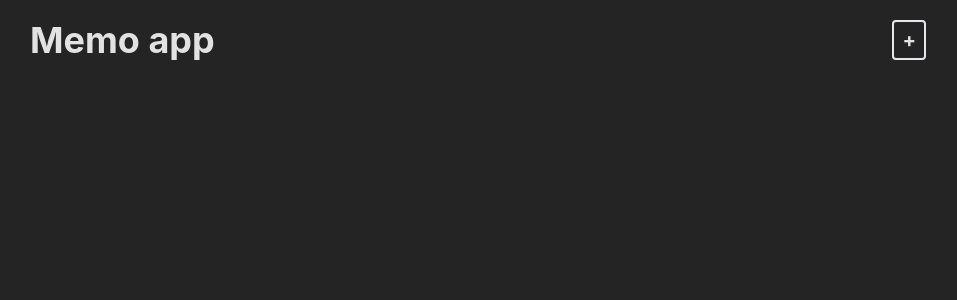
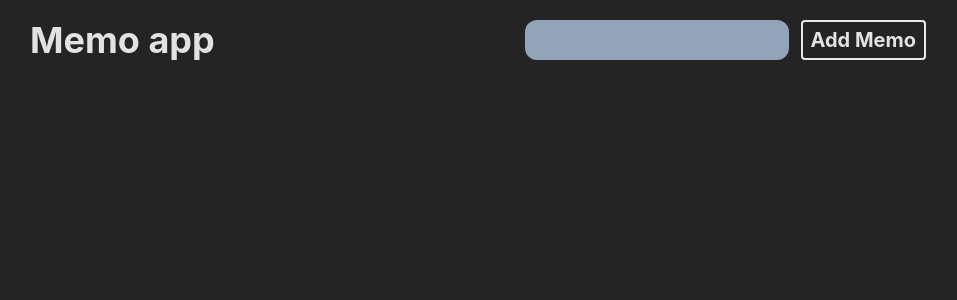
Before and after one commit to dewa-nanda/memo-app, a Vue app: page / in a window 1280 px wide. Shown: the top 300 px of the page, without its empty margins (162-1119 px from the left). Built offline with nearby package versions, Linux system fonts and the light colour scheme.

Commit message:
implement search using wathcers

```diff
--- a/src/App.vue
+++ b/src/App.vue
@@ -4,13 +4,16 @@
       Memo app
     </h1>
 
-    <button class="text-xl font-bold border-2 rounded px-2 py-1 hover:text-black hover:bg-white"
-      @click="toggleModal=true"
-    >+</button>
+    <div class="flex gap-3">
+      <input class="rounded-xl bg-slate-400 px-2" v-model="searchInput">
+      <button class="text-xl font-bold border-2 rounded px-2 py-1 hover:text-black hover:bg-white"
+        @click="toggleModal=true"
+      >Add Memo</button>
+    </div>
   </div>
 
   <div class="grid grid-cols-5 gap-4">
-    <div class="border-2 rounded-lg px-2 py-3 flex flex-col justify-between gap-2 h-[220px]" :style="{backgroundColor:memo.backgroundColor}" :key="memo.id" v-for="memo in memos">
+    <div class="border-2 rounded-lg px-2 py-3 flex flex-col justify-between gap-2 h-[220px]" :style="{backgroundColor:memo.backgroundColor}" :key="memo.id" v-for="memo in displayedMemos">
       <h2 class="break-all line-clamp-1 text-black text-3xl font-bold">{{ memo.title }}</h2>
       <p class="justify-evenly text-black line-clamp-4">{{ memo.content }}</p>
       <div class="flex justify-between text-black">
@@ -49,8 +52,9 @@
 </template>
 
 <script setup lang="ts">
-  import { ref } from 'vue'
+  import { ref, watch } from 'vue'
 
+  // define data types
   interface memoItem {
     id: number,
     title: string,
@@ -69,7 +73,10 @@
     content: string
   }
 
+  // define variables
   const toggleModal = ref<boolean>(false)
+  const searchInput = ref<string>('')
+
   const formErrorHandler = ref<formErrorHandler>(
     {
       title : false,
@@ -85,17 +92,25 @@
   )
 
   const memos = ref< Array<memoItem> >([])
+  const displayedMemos = ref< Array<memoItem> >([])
 
+  // define function
   function addMemo() {
-    console.log(inputMemo.value.content);
     if(inputMemo.value.title === '' || inputMemo.value.content === '') {
       inputMemo.value.title === '' ? (formErrorHandler.value.title = true) : (formErrorHandler.value.title = false)
       inputMemo.value.content === '' ? (formErrorHandler.value.content = true) : (formErrorHandler.value.content = false)
     }else{
       memos.value.push({
         id: Date.now(),
-        title: 'title',
-        content: inputMemo.value?.content,
+        title: inputMemo.value.title,
+        content: inputMemo.value.content,
+        date: new Date().toLocaleDateString("en-GB"),
+        backgroundColor: `#${Math.floor(Math.random() * 16777215).toString(16)}`
+      })
+      displayedMemos.value.push({
+        id: Date.now(),
+        title: inputMemo.value.title,
+        content: inputMemo.value.content,
         date: new Date().toLocaleDateString("en-GB"),
         backgroundColor: `#${Math.floor(Math.random() * 16777215).toString(16)}`
       })
@@ -121,6 +136,10 @@
     inputMemo.value.content = ''
     formErrorHandler.value.content = false
   }
+
+  watch(searchInput, () => {
+    displayedMemos.value = memos.value.filter(memo => memo.title.includes(searchInput.value))
+  })
 </script>
 
 <style scoped>
```
